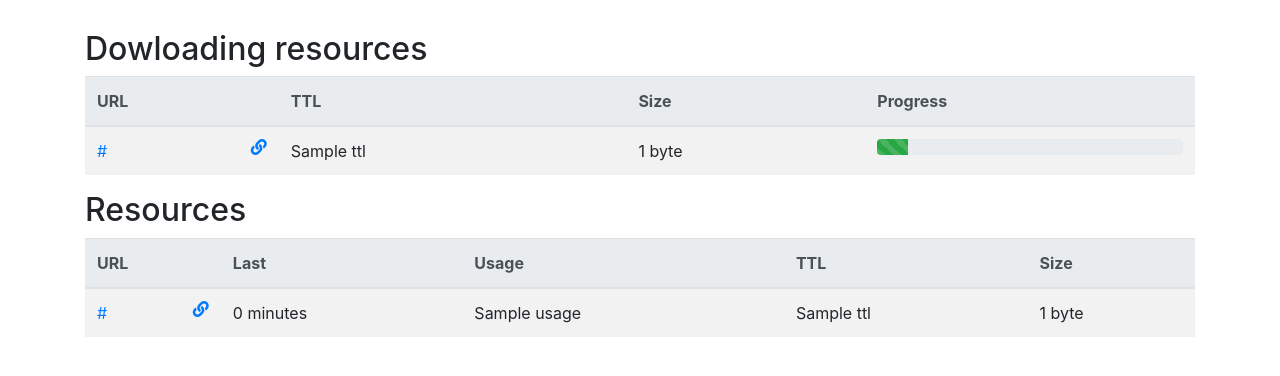
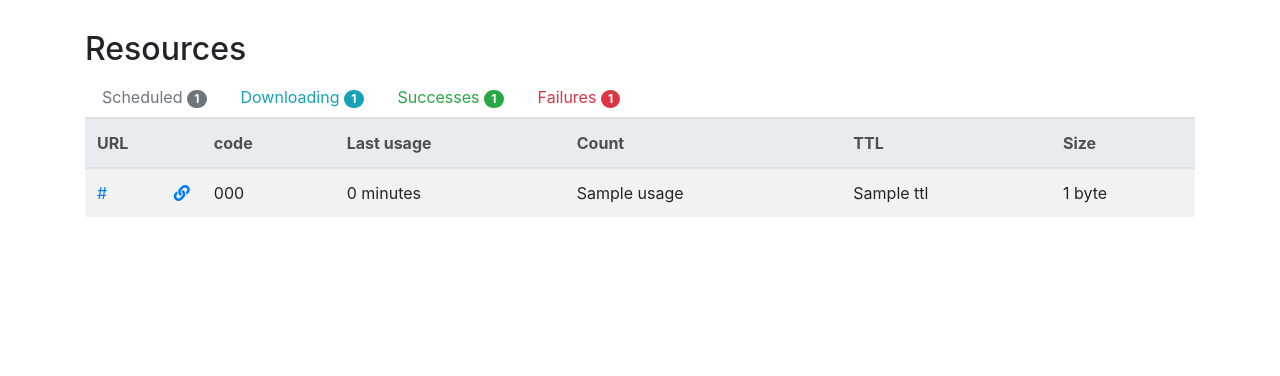
Before and after one commit to ivoire/KissCache, a Django app: template kiss_cache/templates/kiss_cache/resources.html in a window 1280 px wide. Shown: the part 56-432 px from the top of the page. Run offline with Django 3.2, Linux system fonts and the light colour scheme; the template is opened without the code that fills it: most values are stand-ins (such as "Sample title", 1, 10 or a date in 2020); some libraries are stand-ins or nearby versions.

Commit message:
Record the status_code and use it to build the right response
Also improve the web interface to display the status_code.

```diff
--- a/kiss_cache/templates/kiss_cache/resources.html
+++ b/kiss_cache/templates/kiss_cache/resources.html
@@ -8,7 +8,44 @@
 {% block body %}
 <div class="row">
   <div class="col">
-    <h2>Dowloading resources</h2>
+    <h2>Resources</h2>
+    <ul class="nav nav-tabs" id="myTab" role="tablist">
+      <li class="nav-item">
+        <a class="nav-link text-secondary{% if state == "scheduled" %} active{% endif %}" href="{% url 'resources.scheduled' %}" role="tab" aria-selected="true">Scheduled <span class="badge badge-pill badge-secondary">{{ scheduled_count }}</span></a>
+      </li>
+      <li class="nav-item">
+        <a class="nav-link text-info{% if state == "downloading" %} active{% endif %}" href="{% url 'resources.downloading' %}" role="tab" aria-selected="true">Downloading <span class="badge badge-pill badge-info">{{ downloading_count }}</span></a>
+      </li>
+      <li class="nav-item">
+        <a class="nav-link text-success{% if state == "successes" %} active {% endif %}" href="{% url 'resources' %}" role="tab" aria-selected="true">Successes <span class="badge badge-pill badge-success">{{ successes_count }}</span></a>
+      </li>
+      <li class="nav-item">
+        <a class="nav-link text-danger{% if state == "failures" %} active{% endif %}" href="{% url 'resources.failures' %}" role="tab" aria-selected="true">Failures <span class="badge badge-pill badge-danger">{{ failures_count }}</span></a>
+      </li>
+    </ul>
+
+    <div class="tab-content" id="myTabContent">
+      <div class="tab-pane fade show active" id="scheduled" role="tabpanel" aria-labelledby="scheduled-tab">
+        {% if state == "scheduled" %}
+        <table class="table table-striped">
+          <thead class="thead-light">
+            <tr>
+              <th>URL</th>
+              <th>TTL</th>
+            </tr>
+          </thead>
+          <tbody>
+          {% for res in resources %}
+            <tr>
+              <td title="{{ res.url }}"><a href="{% url 'api.fetch' %}?url={{ res.url|iriencode }}">{{ res.url|truncatechars:80 }}</a> <a href="{{ res.url }}"><i class="fa fa-link float-right"></i></a></td>
+              <td>{{ res.ttl }}</td>
+            </tr>
+          {% empty %}
+          <tr><td colspan="2"><i>...</i></td></tr>
+          {% endfor %}
+          </tbody>
+        </table>
+        {% elif state == "downloading" %}
         <table class="table table-striped">
           <thead class="thead-light">
             <tr>
@@ -19,7 +56,7 @@
             </tr>
           </thead>
           <tbody>
-      {% for res in fetching %}
+          {% for res in resources %}
             <tr>
               <td title="{{ res.url }}"><a href="{% url 'api.fetch' %}?url={{ res.url|iriencode }}">{{ res.url|truncatechars:80 }}</a> <a href="{{ res.url }}"><i class="fa fa-link float-right"></i></a></td>
               <td>{{ res.ttl }}</td>
@@ -30,25 +67,26 @@
                 </td>
               </td>
             </tr>
+          {% empty %}
+          <tr><td colspan="4"><i>...</i></td></tr>
           {% endfor %}
           </tbody>
         </table>
-
-    <h2>Resources</h2>
+        {% elif state == "successes" %}
         <table class="table table-striped">
           <thead class="thead-light">
             <tr>
               <th>URL</th>
-          <th>Last</th>
-          <th>Usage</th>
+              <th>Last usage</th>
+              <th>Count</th>
               <th>TTL</th>
               <th>Size</th>
             </tr>
           </thead>
           <tbody>
           {% for res in resources %}
-        <tr {% if res.state == res.STATE_FAILED %} class="table-danger"{% endif %}>
-          <td title="{{ res.url }}"><a href="{% url 'api.fetch' %}?url={{ res.url|iriencode }}">{{ res.url|truncatechars:80 }}</a> <a href="{{ res.url }}"><i class="fa fa-link float-right"></i></a></td>
+            <tr>
+              <td title="{{ res.url }}"><a href="{% url 'api.fetch' %}?url={{ res.url|iriencode }}">{{ res.url|truncatechars:80 }}</a><a href="{{ res.url }}" class="float-right"><i class="fa fa-link"></i></a></td>
               <td title="{{ res.last_usage|date:"c" }}">{{ res.last_usage|timesince }}</td>
               <td>{{ res.usage }}</td>
               <td>{{ res.ttl }}</td>
@@ -56,15 +94,49 @@
               <td title="{{ size }}">{{ size|filesizeformat }}</td>
               {% endwith %}
             </tr>
+          {% empty %}
+          <tr><td colspan="5"><i>...</i></td></tr>
           {% endfor %}
           </tbody>
         </table>
+        {% else %}
+        <table class="table table-striped">
+          <thead class="thead-light">
+            <tr>
+              <th>URL</th>
+              <th>code</th>
+              <th>Last usage</th>
+              <th>Count</th>
+              <th>TTL</th>
+              <th>Size</th>
+            </tr>
+          </thead>
+          <tbody>
+          {% for res in resources %}
+            <tr>
+              <td title="{{ res.url }}"><a href="{% url 'api.fetch' %}?url={{ res.url|iriencode }}">{{ res.url|truncatechars:80 }}</a><a href="{{ res.url }}" class="float-right"><i class="fa fa-link"></i></a></td>
+              <td>{{ res.status_code }}</td>
+              <td title="{{ res.last_usage|date:"c" }}">{{ res.last_usage|timesince }}</td>
+              <td>{{ res.usage }}</td>
+              <td>{{ res.ttl }}</td>
+              {% with res.size as size %}
+              <td title="{{ size }}">{{ size|filesizeformat }}</td>
+              {% endwith %}
+            </tr>
+          {% empty %}
+          <tr><td colspan="6"><i>...</i></td></tr>
+          {% endfor %}
+          </tbody>
+        </table>
+        {% endif %}
         {% if resources.has_previous %}
-    <a href="?page={{ resources.previous_page_number }}{% if get_string %}&{{ get_string }}{% endif %}" class="btn btn-info"><i class="fas fa-backward"></i> Previous</a>
+        <a href="{% url url_name resources.previous_page_number %}" class="btn btn-info"><i class="fas fa-backward"></i> Previous</a>
         {% endif %}
         {% if resources.has_next %}
-    <a href="?page={{ resources.next_page_number }}{% if get_string %}&{{ get_string }}{% endif %}" class="btn btn-info float-right">Next <i class="fas fa-forward"></i></a>
+        <a href="{% url url_name resources.next_page_number %}" class="btn btn-info float-right">Next <i class="fas fa-forward"></i></a>
         {% endif %}
+      </div>
+    </div>
   </div>
 </div>
 
```
Also changed, not shown: kiss_cache/models.py (+13 -9 lines), kiss_cache/tasks.py (+10 -1 lines), kiss_cache/urls.py (+30 -1 lines), kiss_cache/views.py (+37 -9 lines), kiss_cache/migrations/0006_resources_state_and_status_code.py (added). Lines whose indentation alone changed are shown as unchanged.
